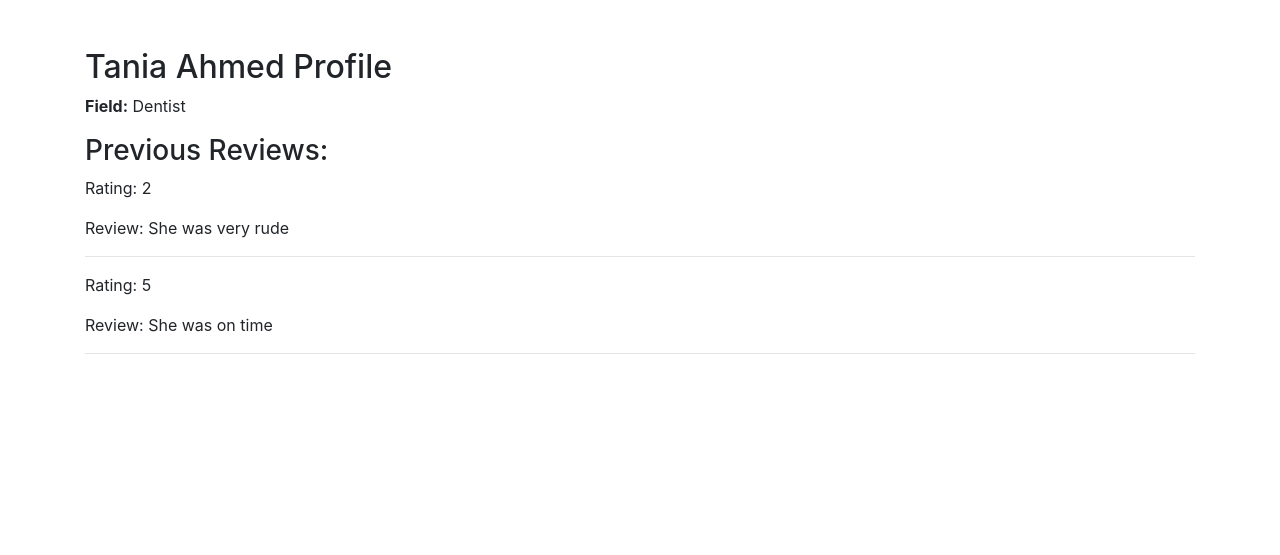
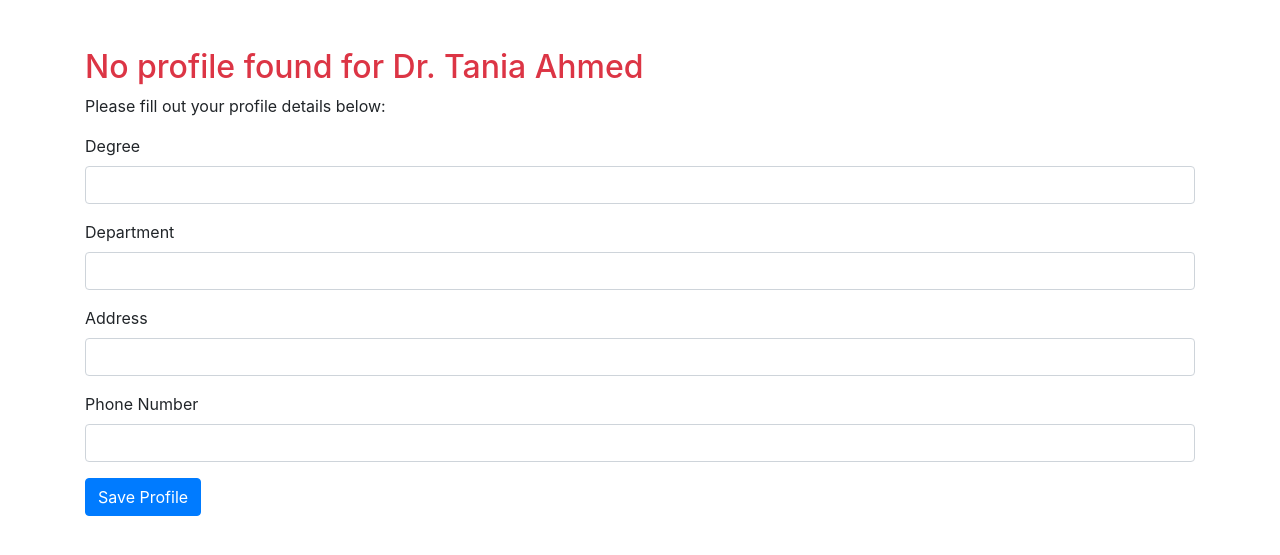
Before and after one commit to whiteSoulX/Hospital_Managemnet, a PHP site: the page made by doctor_profile.php in a window 1280 px wide. Shown: the top 555 px of the page. Run offline with PHP 8.4, Linux system fonts and the light colour scheme; some libraries are stand-ins or nearby versions.

Commit message:
Update doctor_profile.php

```diff
--- a/doctor_profile.php
+++ b/doctor_profile.php
@@ -1,46 +1,62 @@
 <?php
 session_start();
+$doctorName = isset($_GET['doctor']) ? $_GET['doctor'] : '';
 
 
-function getDoctorDetails($doctorName) {
-    $doctorsFile = 'doctors.txt';
-    $ratingsFile = 'ratings.txt';
-    $details = [];
-    if (file_exists($doctorsFile)) {
-        $lines = file($doctorsFile, FILE_IGNORE_NEW_LINES);
+$profileFile = 'doctor_profiles.txt';
+
+
+function getDoctorProfile($doctorName) {
+    global $profileFile;
+    if (file_exists($profileFile)) {
+        $lines = file($profileFile, FILE_IGNORE_NEW_LINES);
         foreach ($lines as $line) {
             $data = explode(",", $line);
             if ($data[0] === $doctorName) {
-                $details['name'] = $data[0];
-                $details['field'] = $data[1];
-                break;
+                return [
+                    'name' => $data[0],
+                    'degree' => $data[1],
+                    'department' => $data[2],
+                    'address' => $data[3],
+                    'phone' => $data[4]
+                ];
             }
         }
     }
-
-
-    $ratings = [];
-    if (file_exists($ratingsFile)) {
-        $lines = file($ratingsFile, FILE_IGNORE_NEW_LINES);
-        foreach ($lines as $line) {
-            $data = explode(",", $line);
-            if ($data[0] === $doctorName) {
-                $rating = (int)$data[2];
-                $review = implode(",", array_slice($data, 3)); // Get the review (the rest of the data)
-                $ratings[] = ['rating' => $rating, 'review' => $review];
-            }
-        }
-    }
-    $details['ratings'] = $ratings;
-
-    return $details;
+    return null;
 }
 
 
-$doctorName = $_GET["doctor"];
+if ($_SERVER["REQUEST_METHOD"] == "POST") {
+    $degree = $_POST['degree'];
+    $department = $_POST['department'];
+    $address = $_POST['address'];
+    $phone = $_POST['phone'];
 
 
-$doctorDetails = getDoctorDetails($doctorName);
+    $lines = file_exists($profileFile) ? file($profileFile, FILE_IGNORE_NEW_LINES) : [];
+    $updated = false;
+
+    foreach ($lines as &$line) {
+        $data = explode(",", $line);
+        if ($data[0] === $doctorName) {
+            $line = "$doctorName,$degree,$department,$address,$phone";
+            $updated = true;
+            break;
+        }
+    }
+
+    if (!$updated) {
+
+        $lines[] = "$doctorName,$degree,$department,$address,$phone";
+    }
+
+    file_put_contents($profileFile, implode("\n", $lines));
+    $profile = getDoctorProfile($doctorName);
+}
+
+
+$profile = getDoctorProfile($doctorName);
 ?>
 
 <!DOCTYPE html>
@@ -48,24 +64,48 @@ $doctorDetails = getDoctorDetails($doctorName);
 <head>
     <meta charset="UTF-8">
     <meta name="viewport" content="width=device-width, initial-scale=1.0">
-    <title><?php echo $doctorDetails['name']; ?> Profile</title>
+    <title>Doctor Profile</title>
+
     <link rel="stylesheet" href="https://stackpath.bootstrapcdn.com/bootstrap/4.5.2/css/bootstrap.min.css">
 </head>
 <body>
-    <div class="container mt-5">
-        <h2><?php echo $doctorDetails['name']; ?> Profile</h2>
-        <p><strong>Field:</strong> <?php echo $doctorDetails['field']; ?></p>
+<div class="container mt-5">
+    <?php if ($profile): ?>
 
-        <h3>Previous Reviews:</h3>
-        <?php if (count($doctorDetails['ratings']) > 0): ?>
-            <?php foreach ($doctorDetails['ratings'] as $rating): ?>
-                <p>Rating: <?php echo $rating['rating']; ?></p>
-                <p>Review: <?php echo $rating['review']; ?></p>
-                <hr>
-            <?php endforeach; ?>
-        <?php else: ?>
-            <p>No reviews yet.</p>
-        <?php endif; ?>
-    </div>
+        <h2 class="text-primary">Profile of Dr. <?php echo htmlspecialchars($profile['name']); ?></h2>
+        <p><strong>Degree:</strong> <?php echo htmlspecialchars($profile['degree']); ?></p>
+        <p><strong>Department:</strong> <?php echo htmlspecialchars($profile['department']); ?></p>
+        <p><strong>Address:</strong> <?php echo htmlspecialchars($profile['address']); ?></p>
+        <p><strong>Phone Number:</strong> <?php echo htmlspecialchars($profile['phone']); ?></p>
+    <?php else: ?>
+
+        <h2 class="text-danger">No profile found for Dr. <?php echo htmlspecialchars($doctorName); ?></h2>
+        <p>Please fill out your profile details below:</p>
+        <form method="POST" action="">
+            <div class="form-group">
+                <label for="degree">Degree</label>
+                <input type="text" name="degree" id="degree" class="form-control" required>
+            </div>
+            <div class="form-group">
+                <label for="department">Department</label>
+                <input type="text" name="department" id="department" class="form-control" required>
+            </div>
+            <div class="form-group">
+                <label for="address">Address</label>
+                <input type="text" name="address" id="address" class="form-control" required>
+            </div>
+            <div class="form-group">
+                <label for="phone">Phone Number</label>
+                <input type="text" name="phone" id="phone" class="form-control" required>
+            </div>
+            <button type="submit" class="btn btn-primary">Save Profile</button>
+        </form>
+    <?php endif; ?>
+</div>
+
+
+<script src="https://code.jquery.com/jquery-3.5.1.slim.min.js"></script>
+<script src="https://cdn.jsdelivr.net/npm/@popperjs/core@2.5.4/dist/umd/popper.min.js"></script>
+<script src="https://stackpath.bootstrapcdn.com/bootstrap/4.5.2/js/bootstrap.min.js"></script>
 </body>
 </html>
```
